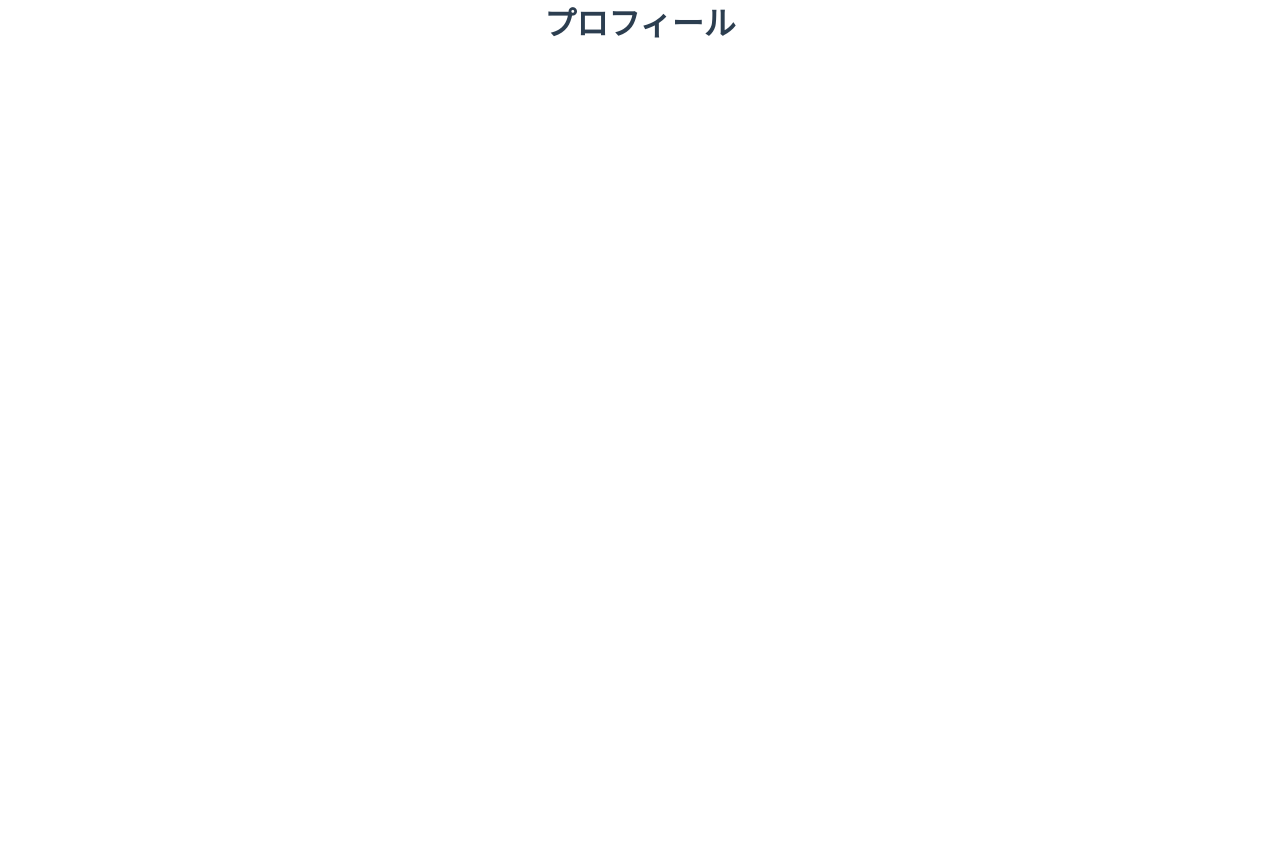
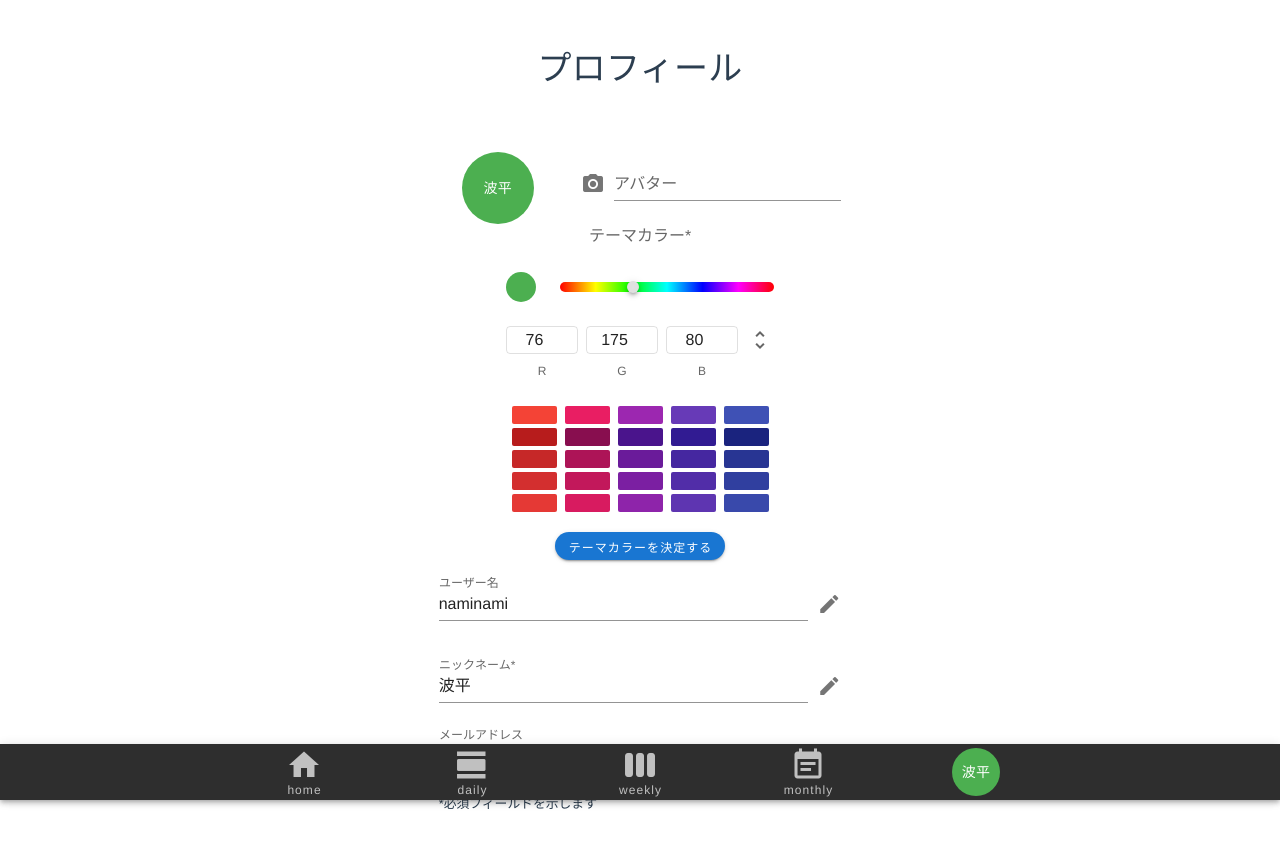
Before and after one commit to zakzakst/vue-practice, a Vue app in the folder sample-app-js/: page /profile in a window 1280 px wide. Shown: the top 848 px of the page. Before the commit the page ends 800 px from the top, so only its background shows below. Built offline with nearby package versions, Linux system fonts and the light colour scheme; a small style sheet from the web is missing.

Commit message:
プロフィールページの作成

```diff
--- a/sample-app-js/src/store/profile.js
+++ b/sample-app-js/src/store/profile.js
@@ -1,5 +1,6 @@
 import '@/plugins/composition-api';
 import { reactive } from '@vue/composition-api';
+import { update } from '@/store/shared-user';
 
 export const profileMockData = {
   userId: '66006b29-727e-4ed8-a3c8-95d4438f66d4',
@@ -10,4 +11,31 @@ export const profileMockData = {
   mailAddress: 'namihei@example.com',
 };
 
-export const profileStore = reactive({ profile: null });
+export const profileStore = reactive({ profile: profileMockData });
+
+/**
+ * ユーザー名を更新します。
+ * @param userName ユーザー名
+ */
+export const updateUserName = userName => {
+  profileStore.profile.userName = userName;
+  update(profileStore.profile);
+};
+
+/**
+ * ニックネームを更新します。
+ * @param nickname ニックネーム
+ */
+export const updateNickname = nickname => {
+  profileStore.profile.nickname = nickname;
+  update(profileStore.profile);
+};
+
+/**
+ * テーマカラーを更新します。
+ * @param themeColor テーマカラー
+ */
+export const updateThemeColor = themeColor => {
+  profileStore.profile.themeColor = themeColor;
+  update(profileStore.profile);
+};
--- a/sample-app-js/src/store/shared-user.js
+++ b/sample-app-js/src/store/shared-user.js
@@ -1,3 +1,6 @@
+import '@/plugins/composition-api';
+import { reactive } from '@vue/composition-api';
+
 export const sharedUserMockData = [
   {
     userId: '66006b29-727e-4ed8-a3c8-95d4438f66d4',
@@ -32,3 +35,25 @@ export const sharedUserMockData = [
     display: true,
   },
 ];
+
+export const sharedUserStore = reactive({ sharedUsers: sharedUserMockData });
+
+/**
+ * 特定ユーザーのプロフィールを更新します。
+ * @param profile 更新対象ユーザーのプロフィール
+ */
+export const update = profile => {
+  const filteredUser = sharedUserStore.sharedUsers.filter(
+    user => user.userId === profile.userId,
+  );
+
+  if (!filteredUser || filteredUser.length === 0) {
+    return;
+  }
+
+  const targetUser = filteredUser[0];
+  targetUser.userName = profile.userName;
+  targetUser.nickname = profile.nickname;
+  targetUser.themeColor = profile.themeColor;
+  targetUser.hasAvatar = profile.hasAvatar;
+};
--- a/sample-app-js/src/views/Profile.vue
+++ b/sample-app-js/src/views/Profile.vue
@@ -1,11 +1,198 @@
 <template>
-  <div>
-    <h1>プロフィール</h1>
-  </div>
+  <v-row align="center" justify="center">
+    <v-col cols="12" md="4" class="text-center">
+      <p class="display-1 py-12">プロフィール</p>
+      <v-row>
+        <v-col cols="12" md="4">
+          <v-avatar :color="profile.themeColor" size="72">
+            <span class="white--text body-2" v-text="profile.nickname" />
+          </v-avatar>
+        </v-col>
+        <v-col>
+          <v-file-input
+            accept="image/png, image/jpeg, image/bmp"
+            placeholder="画像を選択してください"
+            prepend-icon="photo_camera"
+            label="アバター"
+            @change="saveFileContent"
+          />
+        </v-col>
+      </v-row>
+      <label class="v-label theme--light">テーマカラー*</label>
+      <v-color-picker
+        v-model="newThemeColor"
+        class="mx-auto mb-4 mt-2"
+        hide-canvas
+        show-swatches
+        swatches-max-height="120px"
+      />
+      <v-btn small rounded color="primary" @click="saveThemeColor">
+        テーマカラーを決定する
+      </v-btn>
+      <v-text-field
+        v-model="profile.userName"
+        readonly="readonly"
+        label="ユーザー名"
+        append-outer-icon="edit"
+        class="mt-4"
+        @click:append-outer.stop="editUserName"
+      />
+      <v-dialog
+        v-model="isOpenEditUserNameDialog"
+        max-width="600"
+        open-on-hover
+      >
+        <v-card>
+          <v-card-text>
+            <v-container>
+              <v-row>
+                <v-text-field v-model="newUserName" label="ユーザー名*" />
+              </v-row>
+            </v-container>
+          </v-card-text>
+          <v-card-actions>
+            <v-spacer />
+            <v-btn color="blue darken-1" text @click="closeEditUserNameDialog">
+              キャンセル
+            </v-btn>
+            <v-btn color="blue darken-1" text @click="saveUserName">
+              保存する
+            </v-btn>
+          </v-card-actions>
+        </v-card>
+      </v-dialog>
+      <v-text-field
+        v-model="profile.nickname"
+        readonly="readonly"
+        label="ニックネーム*"
+        append-outer-icon="edit"
+        class="mt-4"
+        @click:append-outer.stop="editNickname"
+      />
+      <v-dialog
+        v-model="isOpenEditNicknameDialog"
+        max-width="600"
+        open-on-hover
+      >
+        <v-card>
+          <v-card-text>
+            <v-container>
+              <v-row>
+                <v-text-field v-model="newNickname" label="ニックネーム*" />
+              </v-row>
+            </v-container>
+          </v-card-text>
+          <v-card-actions>
+            <v-spacer />
+            <v-btn color="blue darken-1" text @click="closeEditNicknameDialog">
+              キャンセル
+            </v-btn>
+            <v-btn color="blue darken-1" text @click="saveNickname">
+              保存する
+            </v-btn>
+          </v-card-actions>
+        </v-card>
+      </v-dialog>
+      <v-text-field
+        v-model="profile.mailAddress"
+        readonly
+        label="メールアドレス"
+      />
+      <small class="float-left">*必須フィールドを示します</small>
+    </v-col>
+  </v-row>
 </template>
 
 <script>
-import { defineComponent } from '@vue/composition-api';
+import { defineComponent, reactive, toRefs } from '@vue/composition-api';
+import {
+  profileStore,
+  updateThemeColor,
+  updateUserName,
+  updateNickname,
+} from '@/store/profile';
 
-export default defineComponent({});
+export default defineComponent({
+  setup() {
+    const state = reactive({
+      profile: profileStore.profile,
+      newUserName: null,
+      newNickname: null,
+      newThemeColor: profileStore.profile.themeColor,
+      isOpenEditUserNameDialog: false,
+      isOpenEditNicknameDialog: false,
+    });
+    /**
+     * アバターを保存します。
+     * @param file アバターの画像ファイル
+     */
+    // eslint-disable-next-line no-unused-vars
+    const saveFileContent = file => {};
+    /**
+     * テーマカラーを保存します。
+     */
+    const saveThemeColor = () => {
+      // profileStore.profile.themeColor = state.newThemeColor;
+      updateThemeColor(state.newThemeColor);
+    };
+    /**
+     * ユーザー名の編集を開始します。
+     */
+    const editUserName = () => {
+      state.newUserName = state.profile.userName;
+      state.isOpenEditUserNameDialog = true;
+    };
+    /**
+     * ユーザー名の編集を終了します。
+     */
+    const closeEditUserNameDialog = () => {
+      state.isOpenEditUserNameDialog = false;
+    };
+    /**
+     * ユーザー名を保存します。
+     */
+    const saveUserName = () => {
+      if (state.newUserName) {
+        // profileStore.profile.userName = state.newUserName;
+        updateUserName(state.newUserName);
+      }
+      state.isOpenEditUserNameDialog = false;
+    };
+    /**
+     * ニックネームの編集を開始します。
+     */
+    const editNickname = () => {
+      state.newNickname = state.profile.nickname;
+      state.isOpenEditNicknameDialog = true;
+    };
+    /**
+     * ニックネームの編集を終了します。
+     */
+    const closeEditNicknameDialog = () => {
+      state.isOpenEditNicknameDialog = false;
+    };
+    /**
+     * ニックネームを保存します。
+     */
+    const saveNickname = () => {
+      if (state.newNickname) {
+        // profileStore.profile.nickname = state.newNickname;
+        updateNickname(state.newNickname);
+      }
+      state.isOpenEditNicknameDialog = false;
+    };
+
+    return {
+      ...toRefs(state),
+      saveFileContent,
+      saveThemeColor,
+      editUserName,
+      closeEditUserNameDialog,
+      saveUserName,
+      editNickname,
+      closeEditNicknameDialog,
+      saveNickname,
+    };
+  },
+});
 </script>
```
